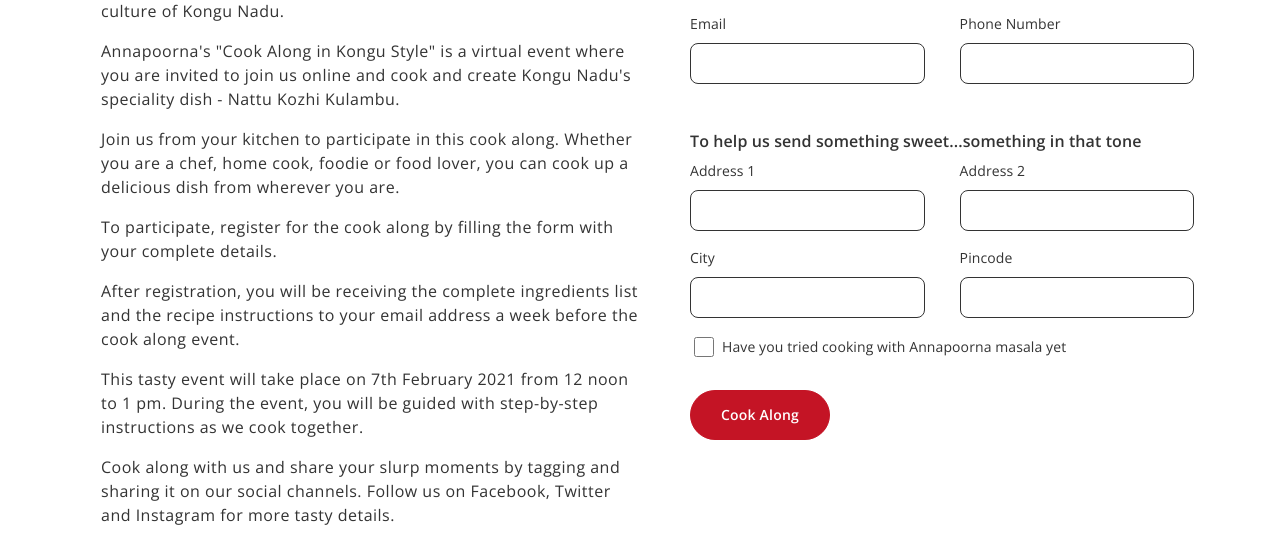
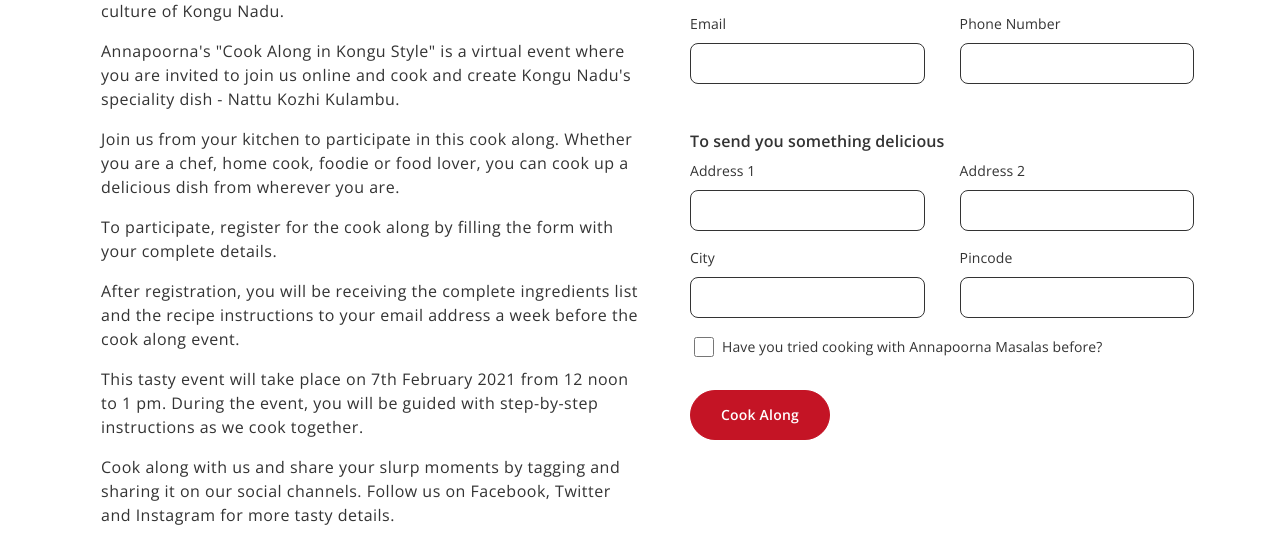
Before and after one commit to kavinrajsi/annapoornamasala, a website: page app/index.html in a window 1280 px wide. Shown: the part 670-1225 px from the top of the page. Drawn offline with nearby package versions, Linux system fonts and the light colour scheme; files that its build step writes are made by us from their sources.

Commit message:
text correction in form updated

```diff
--- a/app/index.html
+++ b/app/index.html
@@ -285,7 +285,7 @@
                 </div>
               </fieldset>
               <p class="from-fieldset-message">
-                To help us send something sweet...something in that tone
+                To send you something delicious
               </p>
               <fieldset>
                 <div class="control">
@@ -308,7 +308,7 @@
               <div class="full-control masala-yet">
                 <input type="checkbox" name="masala-yet" id="masala-yet" />
                 <label for="masala-yet">
-                  Have you tried cooking with Annapoorna masala yet
+                Have you tried cooking with Annapoorna Masalas before?
                 </label>
               </div>
               <input
```
